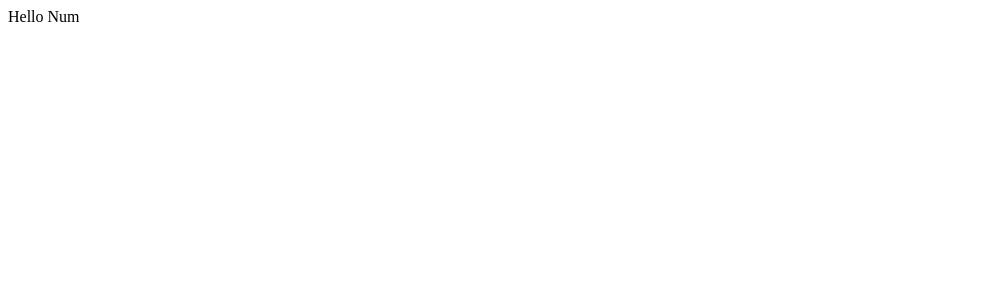
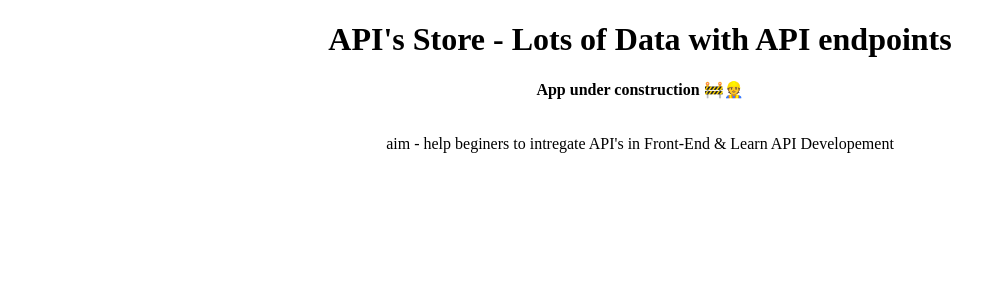
Before and after one commit to num-js/apis-store-frontend, a React (Create React App) app: page / in a window 1280 px wide. Shown: the top 300 px of the page, without its empty margins (0-1006 px from the left). Built offline with nearby package versions, Linux system fonts and the light colour scheme.

Commit message:
Created Body Components

```diff
--- a/src/App.js
+++ b/src/App.js
@@ -1,9 +1,10 @@
 import React from 'react';
+import Body from './Components/Body/Body';
 
 const App = () => {
     return (
         <div>
-            Hello Num
+            <Body />
         </div>
     );
 }
--- /dev/null
+++ b/src/Components/Body/Body.js
@@ -0,0 +1,25 @@
+import React from 'react';
+
+const Body = () => {
+    return (
+        <>
+            <div align="center">
+                <h1>
+                    API's Store - Lots of Data with API endpoints
+                </h1>
+                <strong>
+                    App under construction 🚧👷‍
+                </strong>
+
+                <br />
+                <br />
+                <br />
+                <div>
+                    aim - help beginers to intregate API's in Front-End & Learn API Developement
+                </div>
+            </div>
+        </>
+    );
+}
+
+export default Body;
```
